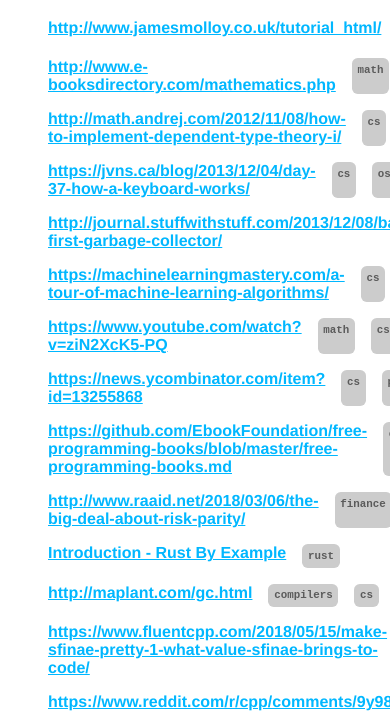
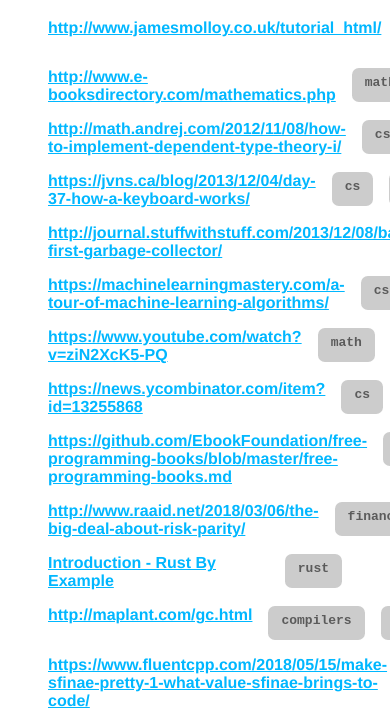
Before and after one commit to bcuccioli/bookmarky, a plain HTML site: page index.html in a window 390 px wide. Shown: the part 61-784 px from the top of the page. Drawn offline with Linux system fonts and the light colour scheme.

Commit message:
Improve tag rendering on mobile

```diff
--- a/home.css
+++ b/home.css
@@ -7,7 +7,6 @@ a {
   color: #00b7ff;
   font-weight: 600;
 }
-
 
 .bookmark {
   display: flex;
@@ -21,7 +20,8 @@ a {
   color: #5b5b5b;
   cursor: pointer;
   font-family: monospace;
-  font-size: smaller;
+  font-size: 1em;
   font-weight: 600;
-  padding: 1ex;
+  height: 3ex;
+  padding: .5em 1em .5em 1em;
 }
```
